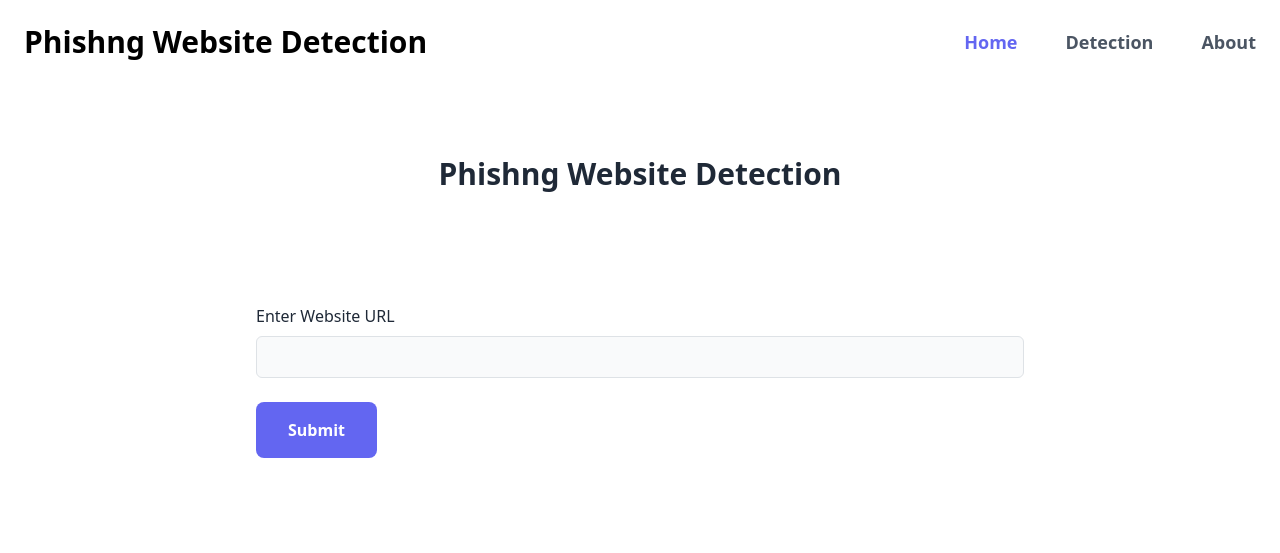
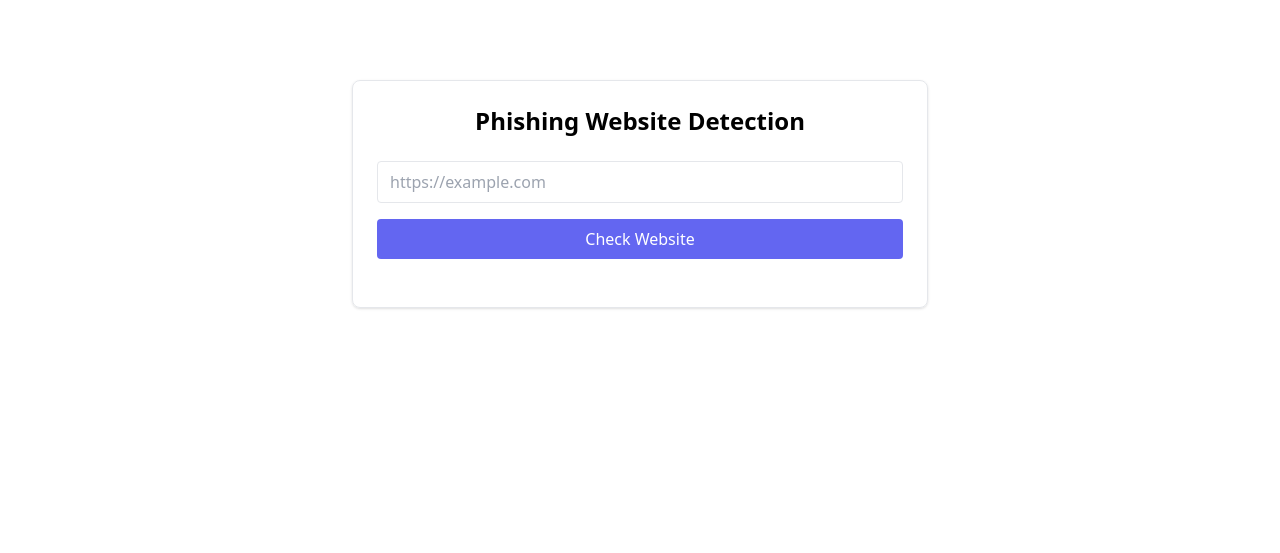
Before and after one commit to Vishwesh2026/Phishing-Website-Detection-System, a FastAPI app: page / in a window 1280 px wide. Shown: the top 553 px of the page. Run offline with FastAPI, Linux system fonts and the light colour scheme; parts of the project's set-up code (start-up, migrations or seed data) failed here and were passed over; some libraries are stand-ins or nearby versions.

Commit message:
Teja Changes

```diff
--- a/app.py
+++ b/app.py
@@ -1,35 +1,74 @@
-from fastapi import FastAPI, Request, Form
+from fastapi import FastAPI, Request, HTTPException
 from fastapi.responses import HTMLResponse
 from fastapi.templating import Jinja2Templates
+from pydantic import BaseModel
 import pickle
 import re
 
-app = FastAPI()
+# -------------------- App Setup --------------------
+
+app = FastAPI(title="Phishing Website Detection")
 templates = Jinja2Templates(directory="templates")
 
-vector = pickle.load(open("vectorizer.pkl", 'rb'))
-model = pickle.load(open("phishing.pkl", 'rb'))
+# Load ML artifacts once at startup (good practice)
+try:
+    vectorizer = pickle.load(open("vectorizer.pkl", "rb"))
+    model = pickle.load(open("phishing.pkl", "rb"))
+except Exception as e:
+    raise RuntimeError(f"Failed to load ML models: {e}")
 
+# -------------------- UI ROUTE --------------------
 
 @app.get("/", response_class=HTMLResponse)
-async def read_root(request: Request):
-    return templates.TemplateResponse("index.html", {"request": request})
+async def home(request: Request):
+    """
+    Serves the HTML user interface.
+    """
+    return templates.TemplateResponse(
+        "index.html",
+        {"request": request}
+    )
 
+# -------------------- API SCHEMAS --------------------
 
-@app.post("/", response_class=HTMLResponse)
-async def predict_phishing(request: Request, url: str = Form(...)):
-    cleaned_url = re.sub(r'^https?://(www\.)?', '', url)
+class PredictRequest(BaseModel):
+    url: str
 
-    predict = model.predict(vector.transform([cleaned_url]))[0]
+class PredictResponse(BaseModel):
+    prediction: str   # "phishing" or "safe"
+    label: int        # 1 = phishing, 0 = safe
 
-    if predict == 'bad':
-        prediction_message = "This is a Phishing website !!"
-    elif predict == 'good':
-        prediction_message = "This is healthy and good website !!"
+# -------------------- ML PREDICTION API --------------------
+
+@app.post("/predict", response_model=PredictResponse)
+async def predict(data: PredictRequest):
+    """
+    JSON API used by both the UI (via fetch) and Chrome extension.
+    """
+
+    # Basic validation
+    if not data.url.startswith(("http://", "https://")):
+        raise HTTPException(status_code=400, detail="Invalid URL format")
+
+    # Normalize URL
+    cleaned_url = re.sub(r'^https?://(www\.)?', '', data.url)
+
+    try:
+        result = model.predict(vectorizer.transform([cleaned_url]))[0]
+    except Exception:
+        raise HTTPException(status_code=500, detail="Prediction failed")
+
+    # Normalize output (good practice)
+    if result == "bad":
+        return {
+            "prediction": "phishing",
+            "label": 1
+        }
     else:
-        prediction_message = "Something went wrong !!"
+        return {
+            "prediction": "safe",
+            "label": 0
+        }
 
-    return templates.TemplateResponse("index.html", {"request": request, "predict": prediction_message})
-
-# To run this FastAPI application, you would typically use a command like:
+# -------------------- RUN SERVER --------------------
 # uvicorn app:app --reload
--- a/templates/index.html
+++ b/templates/index.html
@@ -1,110 +1,64 @@
 <!doctype html>
 <html lang="en">
-  <head>
+
+<head>
     <meta charset="utf-8" />
     <meta name="viewport" content="width=device-width, initial-scale=1" />
     <script src="https://cdn.tailwindcss.com"></script>
-    <title>Phishng Website Detection</title>
-    <link
-      href="https://cdn.jsdelivr.net/npm/bootstrap@5.3.6/dist/css/bootstrap.min.css"
-      rel="stylesheet"
-      integrity="sha384-4Q6Gf2aSP4eDXB8Miphtr37CMZZQ5oXLH2yaXMJ2w8e2ZtHTl7GptT4jmndRuHDT"
-      crossorigin="anonymous"
-    />
-  </head>
-  <body>
-    <!-- hero - start -->
-    <div class="bg-white pb-6 sm:pb-8 lg:pb-12">
-      <div class="mx-auto max-w-screen-2xl px-4 md:px-8">
-        <header class="mb-4 flex items-center justify-between py-4 md:py-8">
-          <!-- logo - start -->
-          <a
-            href="/"
-            class="inline-flex items-center gap-2.5 text-2xl font-bold text-black md:text-3xl"
-            aria-label="logo"
-          >
-            Phishng Website Detection
-          </a>
-          <!-- logo - end -->
+    <title>Phishing Website Detection</title>
+</head>
 
-          <!-- nav - start -->
-          <nav class="hidden gap-12 lg:flex">
-            <a href="#" class="text-lg font-semibold text-indigo-500">Home</a>
-            <a
-              href="#"
-              class="text-lg font-semibold text-gray-600 transition duration-100 hover:text-indigo-500 active:text-indigo-700"
-              >Detection</a
-            >
-            <a
-              href="#"
-              class="text-lg font-semibold text-gray-600 transition duration-100 hover:text-indigo-500 active:text-indigo-700"
-              >About</a
-            >
-          </nav>
-          <!-- nav - end -->
+<body class="bg-white">
 
+    <div class="max-w-xl mx-auto mt-20 p-6 border rounded-lg shadow">
+        <h2 class="text-2xl font-bold text-center mb-6">
+            Phishing Website Detection
+        </h2>
 
-        </header>
+        <form id="predictForm" class="space-y-4">
+            <input id="url" type="text" placeholder="https://example.com" required
+                class="w-full border rounded px-3 py-2" />
 
-        <div class="bg-white py-6 sm:py-8 lg:py-12">
-          <div class="mx-auto max-w-screen-2xl px-4 md:px-8">
-            <!-- text - start -->
-            <div class="mb-10 md:mb-16">
-              <h2
-                class="mb-4 text-center text-2xl font-bold text-gray-800 md:mb-6 lg:text-3xl"
-              >
-                Phishng Website Detection
-              </h2>
+            <button type="submit" class="w-full bg-indigo-500 text-white py-2 rounded hover:bg-indigo-600">
+                Check Website
+            </button>
+        </form>
 
-              <br />
+        <p id="result" class="text-center mt-6 font-semibold"></p>
+    </div>
 
-              <p
-                class="mx-auto max-w-screen-md text-center md:text-lg text-success"
-              >
-                {{predict}}
-              </p>
-            </div>
-            <!-- text - end -->
+    <script>
+        document.getElementById("predictForm").addEventListener("submit", async (e) => {
+            e.preventDefault();
 
-            <!-- form - start -->
-            <form
-              class="mx-auto grid max-w-screen-md gap-4 sm:grid-cols-2"
-              method="POST"
-              action="/"
-            >
-              <div class="sm:col-span-2">
-                <label
-                  for="url"
-                  class="mb-2 inline-block text-sm text-gray-800 sm:text-base"
-                  >Enter Website URL</label
-                >
-                <input
-                  name="url"
-                  id="url"
-                  type="text"
-                  class="w-full rounded border bg-gray-50 px-3 py-2 text-gray-800 outline-none ring-indigo-300 transition duration-100 focus:ring"
-                />
-              </div>
+            const url = document.getElementById("url").value;
+            const result = document.getElementById("result");
 
-              <div class="flex items-center justify-between sm:col-span-2">
-                <button
-                  class="inline-block rounded-lg bg-indigo-500 px-8 py-3 text-center text-sm font-semibold text-white outline-none ring-indigo-300 transition duration-100 hover:bg-indigo-600 focus-visible:ring active:bg-indigo-700 md:text-base"
-                >
-                  Submit
-                </button>
-              </div>
-            </form>
-            <!-- form - end -->
-          </div>
-        </div>
-      </div>
-    </div>
-    <!-- hero - end -->
+            result.textContent = "Checking...";
 
-    <script
-      src="https://cdn.jsdelivr.net/npm/bootstrap@5.3.6/dist/js/bootstrap.bundle.min.js"
-      integrity="sha384-j1CDi7MgGQ12Z7Qab0qlWQ/Qqz24Gc6BM0thvEMVjHnfYGF0rmFCozFSxQBxwHKO"
-      crossorigin="anonymous"
-    ></script>
-  </body>
+            try {
+                const response = await fetch("/predict", {
+                    method: "POST",
+                    headers: { "Content-Type": "application/json" },
+                    body: JSON.stringify({ url })
+                });
+
+                const data = await response.json();
+
+                if (data.label === 1) {
+                    result.textContent = "⚠️ This is a phishing website!";
+                    result.className = "text-red-600 text-center font-semibold";
+                } else {
+                    result.textContent = "✅ This website is safe.";
+                    result.className = "text-green-600 text-center font-semibold";
+                }
+            } catch {
+                result.textContent = "❌ Error checking website.";
+                result.className = "text-red-600 text-center font-semibold";
+            }
+        });
+    </script>
+
+</body>
+
 </html>
```
Also changed, not shown: chrome-extension/background.js (added, +85 -0 lines), chrome-extension/popup.html (added, +19 -0 lines), chrome-extension/README.md (added), chrome-extension/manifest.json (added).
